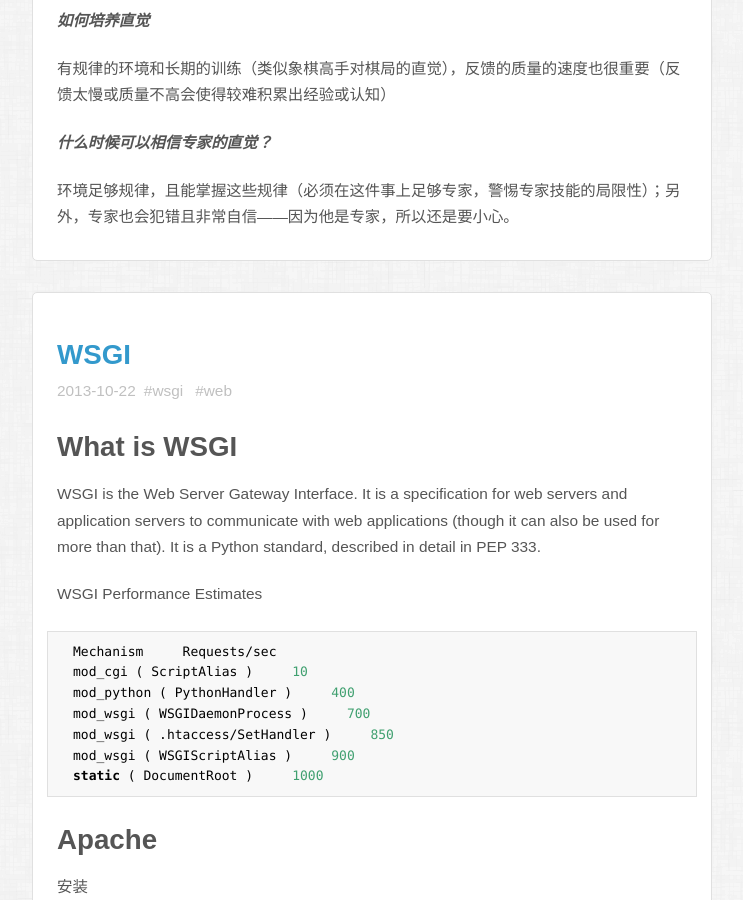
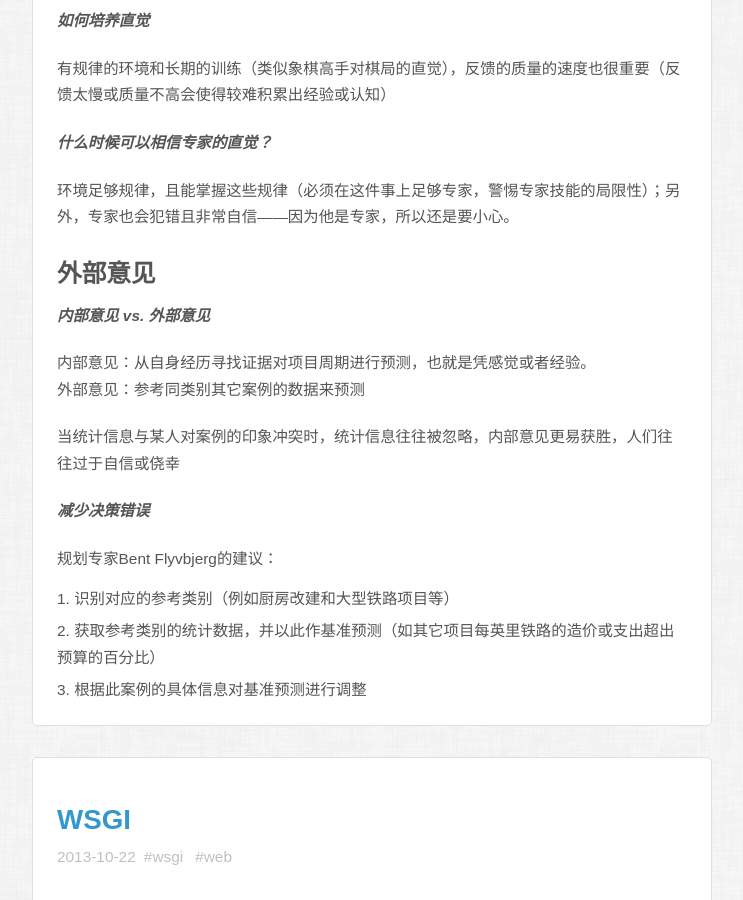
Before and after one commit to ericzhong/ericzhong.github.io, a Jekyll site: the page built from index.html, in a window 1280 px wide and 900 px high, scrolled down 5832 px. Shown: the whole window, without its empty margins (268-1011 px from the left). Built offline with Jekyll 4.4.1, drawn with Linux system fonts in a browser that asks for light colours; some web fonts are replaced; Markdown is read by kramdown in place of the engine named in the settings.

Commit message:
[thinking-fast-and-slow] add chapter 23

```diff
--- a/_posts/2013-11-05-thinking-fast-and-slow.md
+++ b/_posts/2013-11-05-thinking-fast-and-slow.md
@@ -180,3 +180,20 @@ Paul Meehl在他的著作《临床与统计的预测：理论分析与事实回
 ***什么时候可以相信专家的直觉？***
 
 环境足够规律，且能掌握这些规律（必须在这件事上足够专家，警惕专家技能的局限性）；另外，专家也会犯错且非常自信——因为他是专家，所以还是要小心。
+
+###外部意见
+
+***内部意见 vs. 外部意见***
+
+内部意见：从自身经历寻找证据对项目周期进行预测，也就是凭感觉或者经验。
+外部意见：参考同类别其它案例的数据来预测
+
+当统计信息与某人对案例的印象冲突时，统计信息往往被忽略，内部意见更易获胜，人们往往过于自信或侥幸
+
+***减少决策错误***
+
+规划专家Bent Flyvbjerg的建议：
+
+1. 识别对应的参考类别（例如厨房改建和大型铁路项目等）
+2. 获取参考类别的统计数据，并以此作基准预测（如其它项目每英里铁路的造价或支出超出预算的百分比）
+3. 根据此案例的具体信息对基准预测进行调整
```
